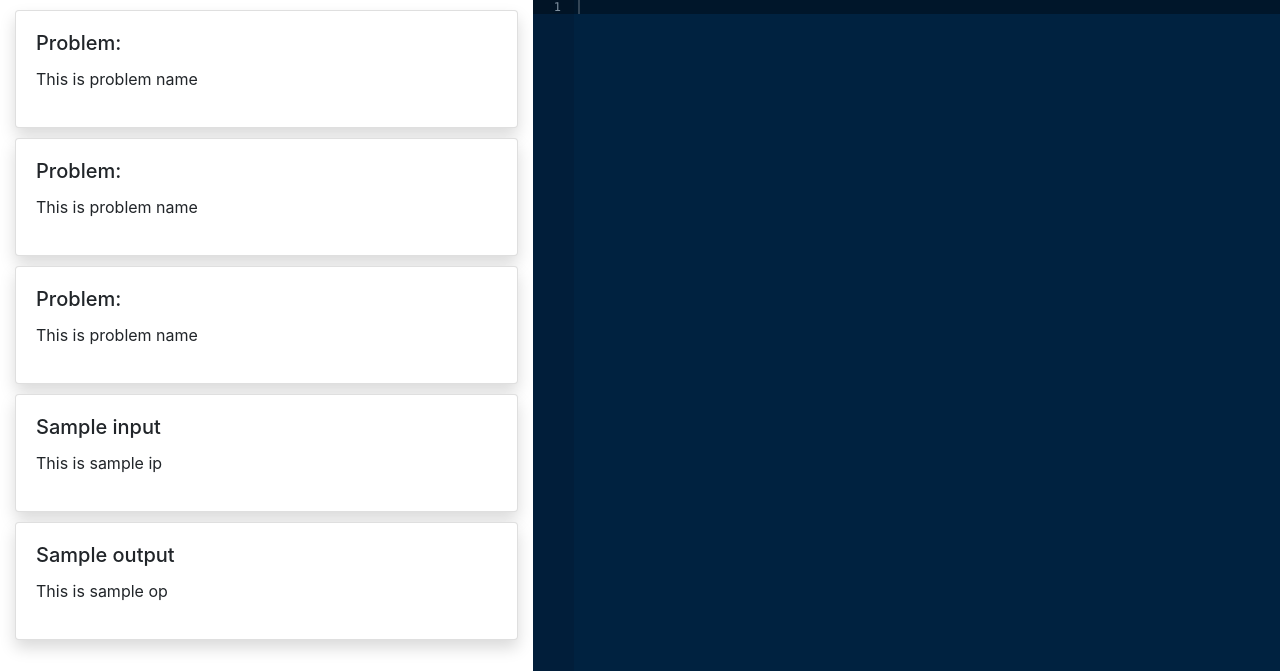
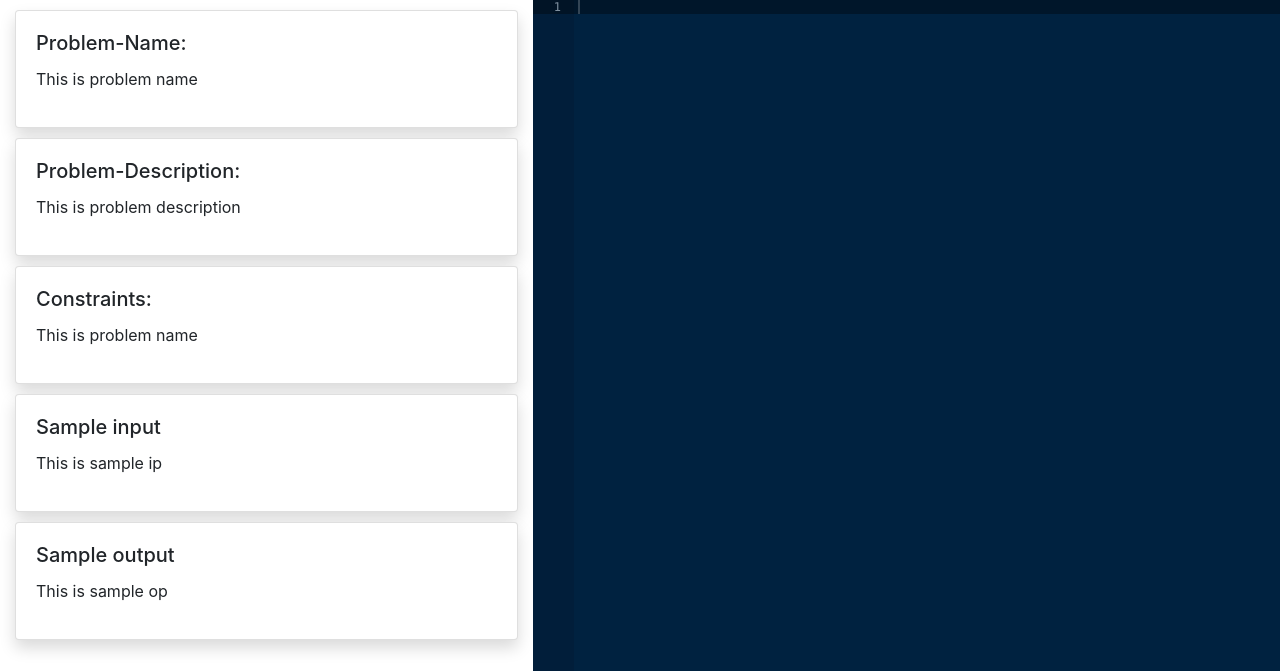
Before and after one commit to roy-a2yush/Online-Compiler, a PHP site: page /codex.php in a window 1280 px wide. Shown: the part 64-735 px from the top of the page. Run offline with PHP 8.4, Linux system fonts and the light colour scheme; some libraries are stand-ins or nearby versions.

```diff
--- a/codex.php
+++ b/codex.php
@@ -120,19 +120,19 @@
   <div class="col-12 col-md-5 col-lg-5" style="padding-top:10px; height:84vh;overflow-y:auto;">
      <div class="card shadow" >
        <div class="card-body">
-         <h5 class="card-title"> Problem: </h5>
+         <h5 class="card-title"> Problem-Name: </h5>
          <p class"card-text"> This is problem name </p>
        </div>
      </div>
      <div class="card shadow" style="margin-top:10px;">
        <div class="card-body">
-         <h5 class="card-title"> Problem: </h5>
-         <p class"card-text"> This is problem name </p>
+         <h5 class="card-title"> Problem-Description: </h5>
+         <p class"card-text"> This is problem description </p>
        </div>
      </div>
      <div class="card shadow" style="margin-top:10px;">
        <div class="card-body">
-         <h5 class="card-title"> Problem: </h5>
+         <h5 class="card-title"> Constraints: </h5>
          <p class"card-text"> This is problem name </p>
        </div>
      </div>
```
